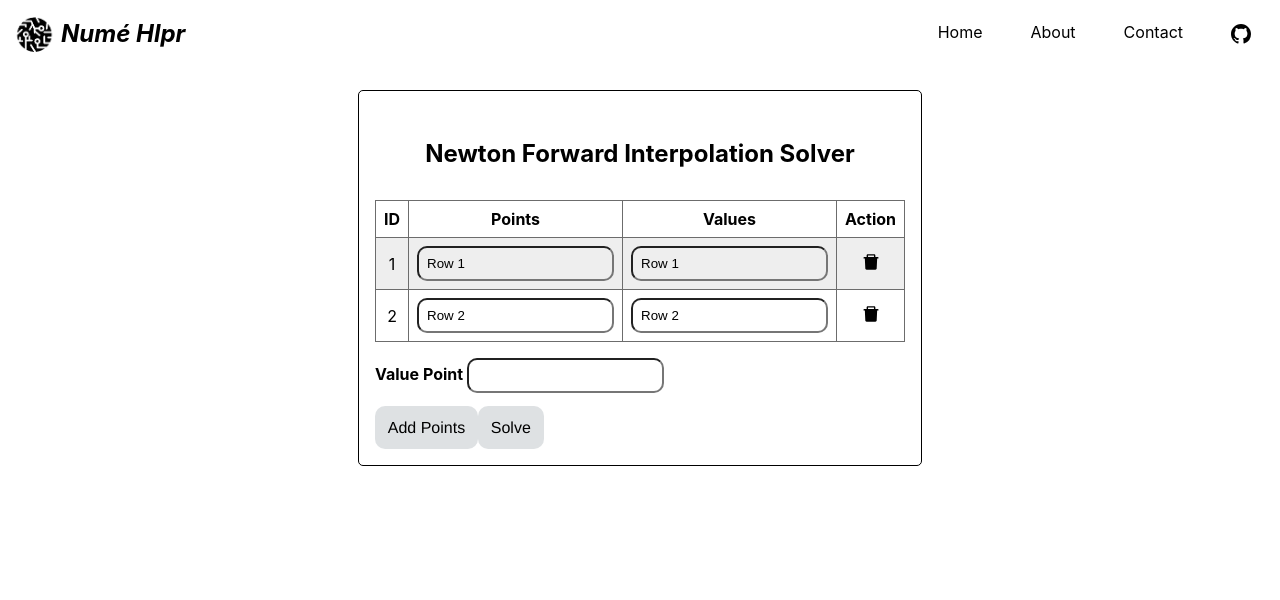
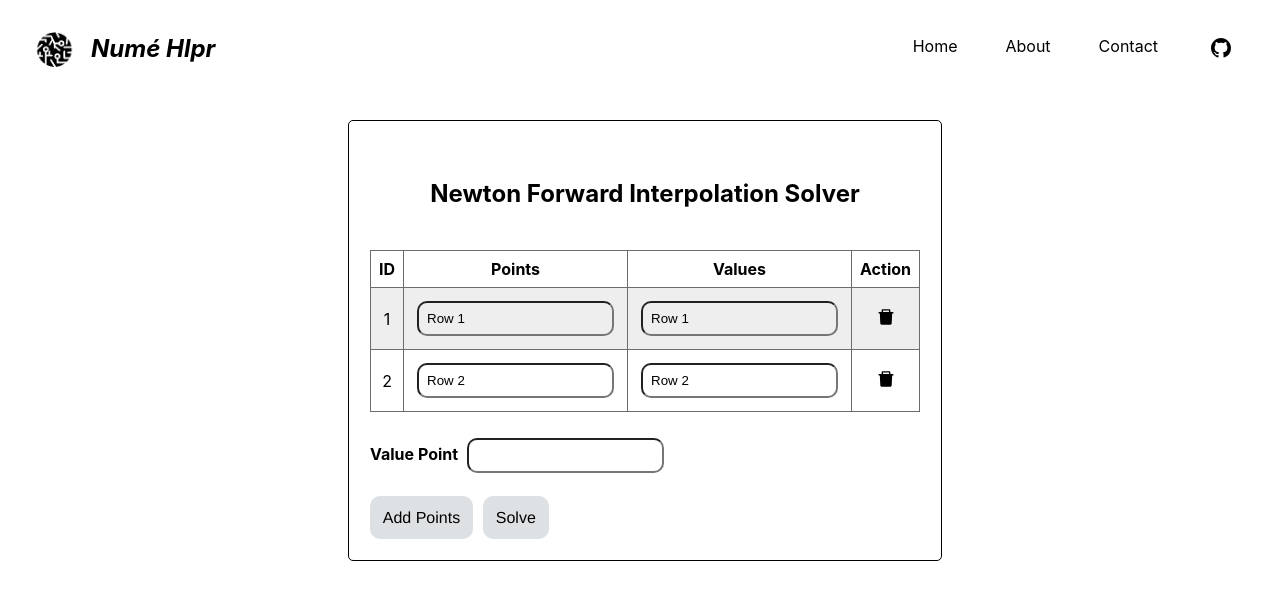
Before and after one commit to surjendu104/Numerical-Method-Solver, a React (Create React App) app: page /procedure/1/method/1 in a window 1280 px wide. Shown: the top 600 px of the page. Built offline with nearby package versions, Linux system fonts and the light colour scheme.

Commit message:
update : resolved margin error

```diff
--- a/src/styles/Header.css
+++ b/src/styles/Header.css
@@ -1,5 +1,5 @@
 *{
-    margin: 0;
+    margin: 5px;
     padding: 0;
 }
 .container {
```
